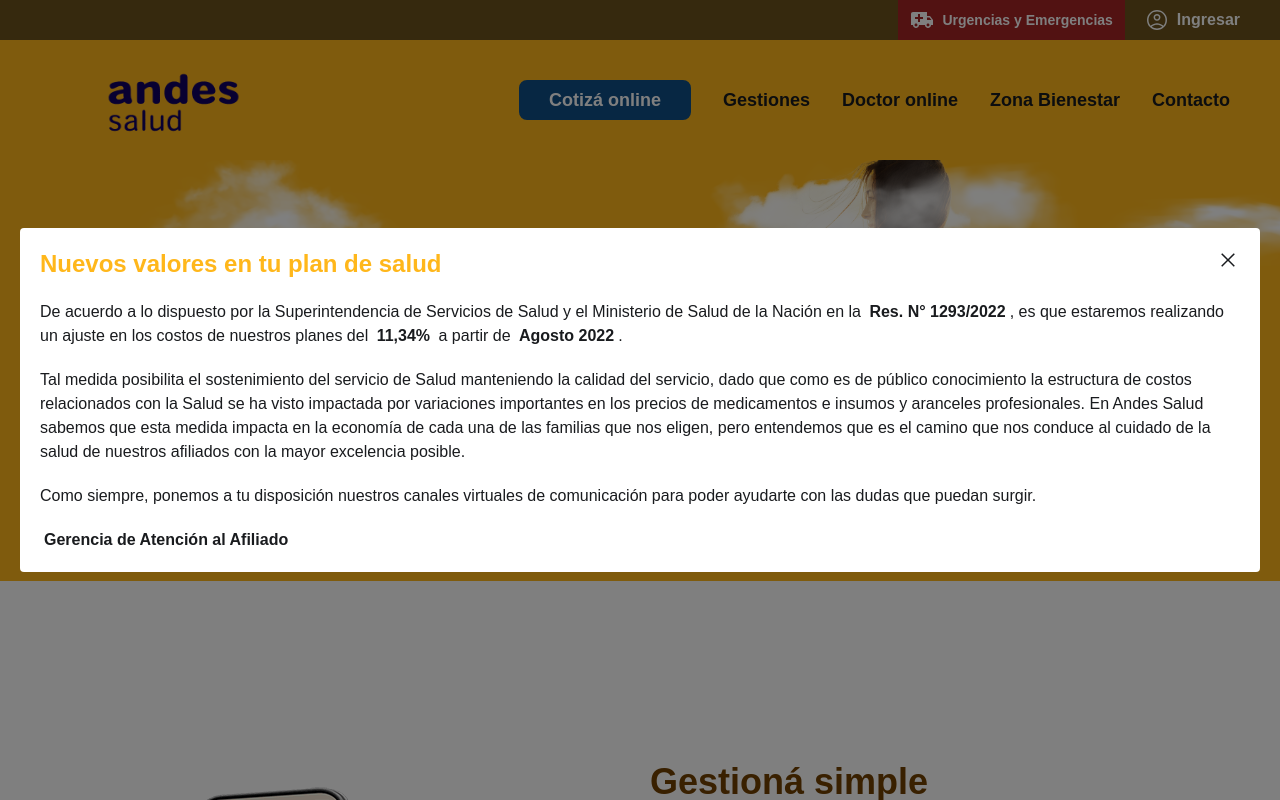
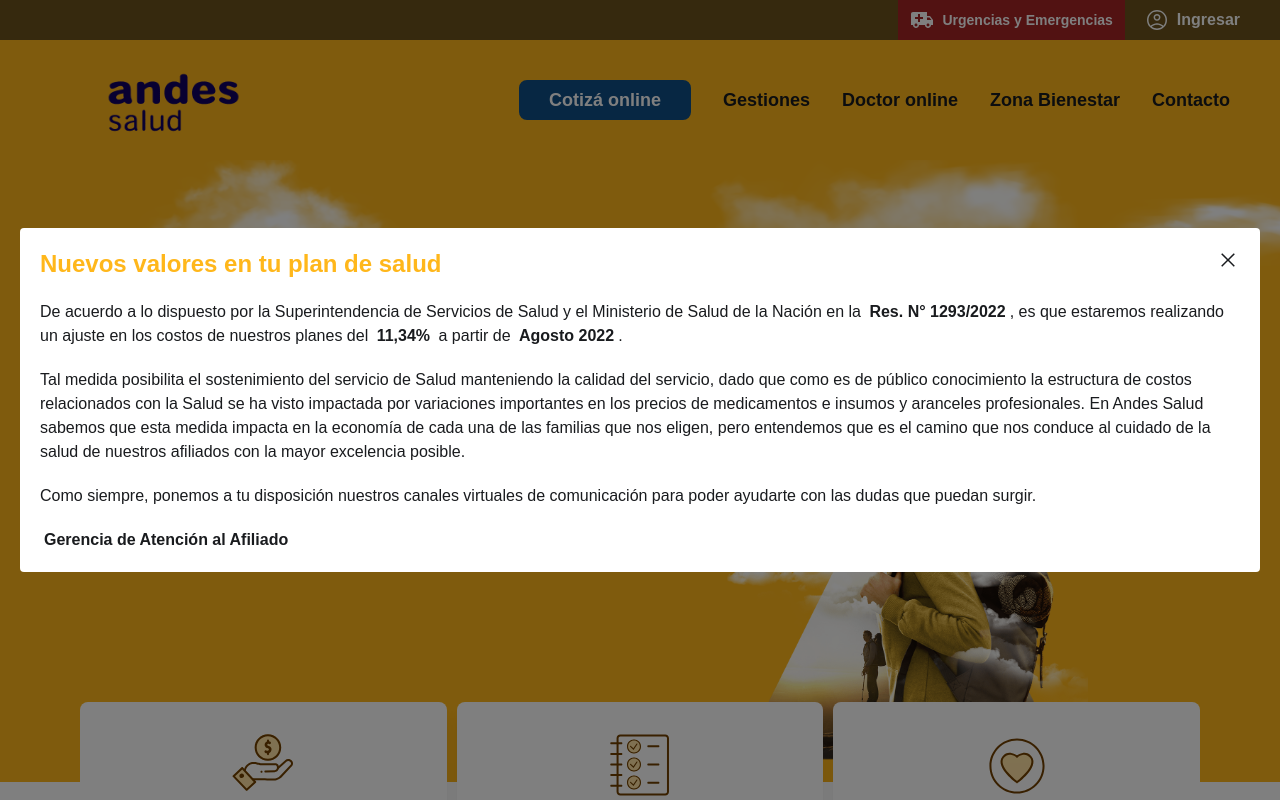
Before and after one commit to greensoft0608/react-tailwind, a React (Create React App) app: page / in a window 1280 px wide. Shown: the top 800 px of the page. Built offline with nearby package versions, Linux system fonts and the light colour scheme.

Commit message:
Update FirstSection.tsx

```diff
--- a/src/Components/FirstSection.tsx
+++ b/src/Components/FirstSection.tsx
@@ -119,12 +119,16 @@
 						}}
 					>
 						<SwiperSlide>
+							<SliderItem contentId={0} />
 						</SwiperSlide>
 						<SwiperSlide>
+							<SliderItem setOpen={setPlansOpen} contentId={1} />
 						</SwiperSlide>
 						<SwiperSlide>
+							<SliderItem contentId={2} />
 						</SwiperSlide>
 						<SwiperSlide>
+							<SliderItem contentId={3} />
 						</SwiperSlide>
 					</Swiper>
 				</div>
```
